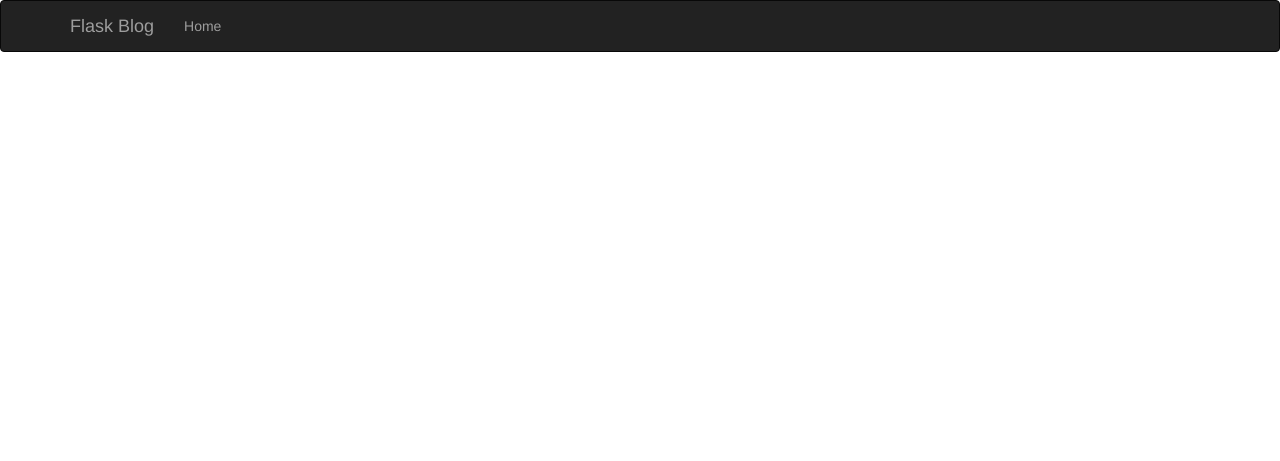
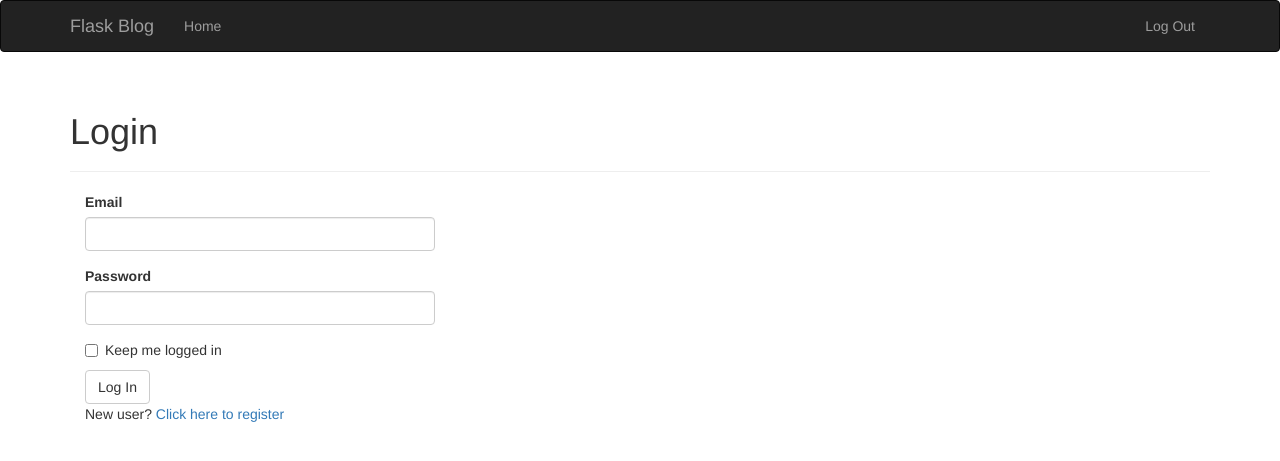
Before and after one commit to VincentOnGit/flaskblog, a Flask app: template app/templates/auth/login.html in a window 1280 px wide. Shown: the top 461 px of the page. Run offline with Flask 2, Linux system fonts and the light colour scheme; the template is opened without the code that fills it: values that come from a table or form of the project are taken from there, others are empty; the visitor is signed in with stand-in values (Sample User, id 1); some libraries are stand-ins or nearby versions.

Commit message:
Add auth module

```diff
--- a/app/auth/__init__.py
+++ b/app/auth/__init__.py
@@ -3,3 +3,6 @@
 from flask import Blueprint
 
 auth = Blueprint('auth', __name__)
+
+
+from . import views
--- /dev/null
+++ b/app/auth/forms.py
@@ -0,0 +1,29 @@
+# -*- coding: utf-8 -*-
+
+from flask_wtf import FlaskForm
+from wtforms import StringField, SubmitField, PasswordField, BooleanField, ValidationError
+from wtforms.validators import DataRequired, Length, Email, Regexp, EqualTo
+from ..models import User
+
+
+class LoginForm(FlaskForm):
+	email = StringField('Email', validators=[DataRequired(), Length(1, 64), Email()])
+	password = PasswordField('Password', validators=[DataRequired()])
+	remember_me = BooleanField('Keep me logged in')
+	submit = SubmitField('Log In')
+
+
+class RegistrationForm(FlaskForm):
+	email = StringField('Email', validators=[DataRequired(), Length(1, 64), Email()])
+	username = StringField('Username', validators=[DataRequired(), Length(1, 64), Regexp('^[A-Za-z][A-Za-z0-9_.]*$', 0, 'Username must have only letters, numbers, dots or underscores.')])
+	password = PasswordField('Password', validators=[DataRequired(), EqualTo('password2', message='Passwords must match.')])
+	password2 = PasswordField('Confirm Password', validators=[DataRequired()])
+	submit = SubmitField('Register')
+
+	def validate_email(self, field):
+		if User.query.filter_by(email=field.data).first():
+			raise ValidationError('Email already registered.')
+
+	def validate_username(self, field):
+		if User.query.filter_by(username=field.data).first():
+			raise ValidationError('Username already in user.')
--- a/app/main/forms.py
+++ b/app/main/forms.py
@@ -1,10 +1,10 @@
 # -*- coding: utf-8 -*-
 
-from flask_wtf import Form
+from flask_wtf import FlaskForm
 from wtforms import StringField, SubmitField
 from wtforms.validators import Required
 
 
-class NameForm(Form):
+class NameForm(FlaskForm):
 	name = StringField(label='What is your name?', validators=[Required()])
 	submit = SubmitField(label='Submit')
--- a/app/templates/auth/login.html
+++ b/app/templates/auth/login.html
@@ -1 +1,17 @@
-{% extends 'base.html' %}
+{% extends "base.html" %}
+{% import "bootstrap/wtf.html" as wtf %}
+
+{% block title %}Flask blog - Login{% endblock %}
+
+{% block page_content %}
+<div class="page-header">
+    <h1>Login</h1>
+</div>
+<div class="col-md-4">
+    {{ wtf.quick_form(form) }}
+<p>
+    New user?
+    <a href="{{ url_for('auth.register') }}">Click here to register</a>
+</p>
+</div>
+{% endblock %}
--- a/app/templates/base.html
+++ b/app/templates/base.html
@@ -18,7 +18,14 @@
             </div>
             <div class="navbar-collapse collapse">
                 <ul class="nav navbar-nav">
-                    <li><a href="/">Home</a></li>
+                    <li><a href="{{ url_for('main.index') }}">Home</a></li>
+                </ul>
+                <ul class="nav navbar-nav navbar-right">
+                    {% if current_user.is_authenticated %}
+                        <li><a href="{{ url_for('auth.logout') }}">Log Out</a></li>
+                    {% else %}
+                        <li><a href="{{ url_for('auth.login') }}">Log In</a></li>
+                    {% endif %}
                 </ul>
             </div>
         </div>
@@ -27,9 +34,13 @@
 
 {% block content %}
     <div class="container">
-        {% block page_content %}
+        {% for message in get_flashed_messages() %}
+            <div class="alert alert-warning">
+                <button type="button" class="close" data-dismiss="alert">&times;</button>
+                {{ message }}
+            </div>
+        {% endfor %}
 
-        {% endblock %}
+        {% block page_content %}{% endblock %}
     </div>
-
 {% endblock %}
```
Also changed, not shown: app/auth/views.py (+38 -3 lines), app/main/views.py (+1 -13 lines), app/templates/auth/register.html (added, +15 -0 lines), app/templates/index.html (+1 -8 lines).
